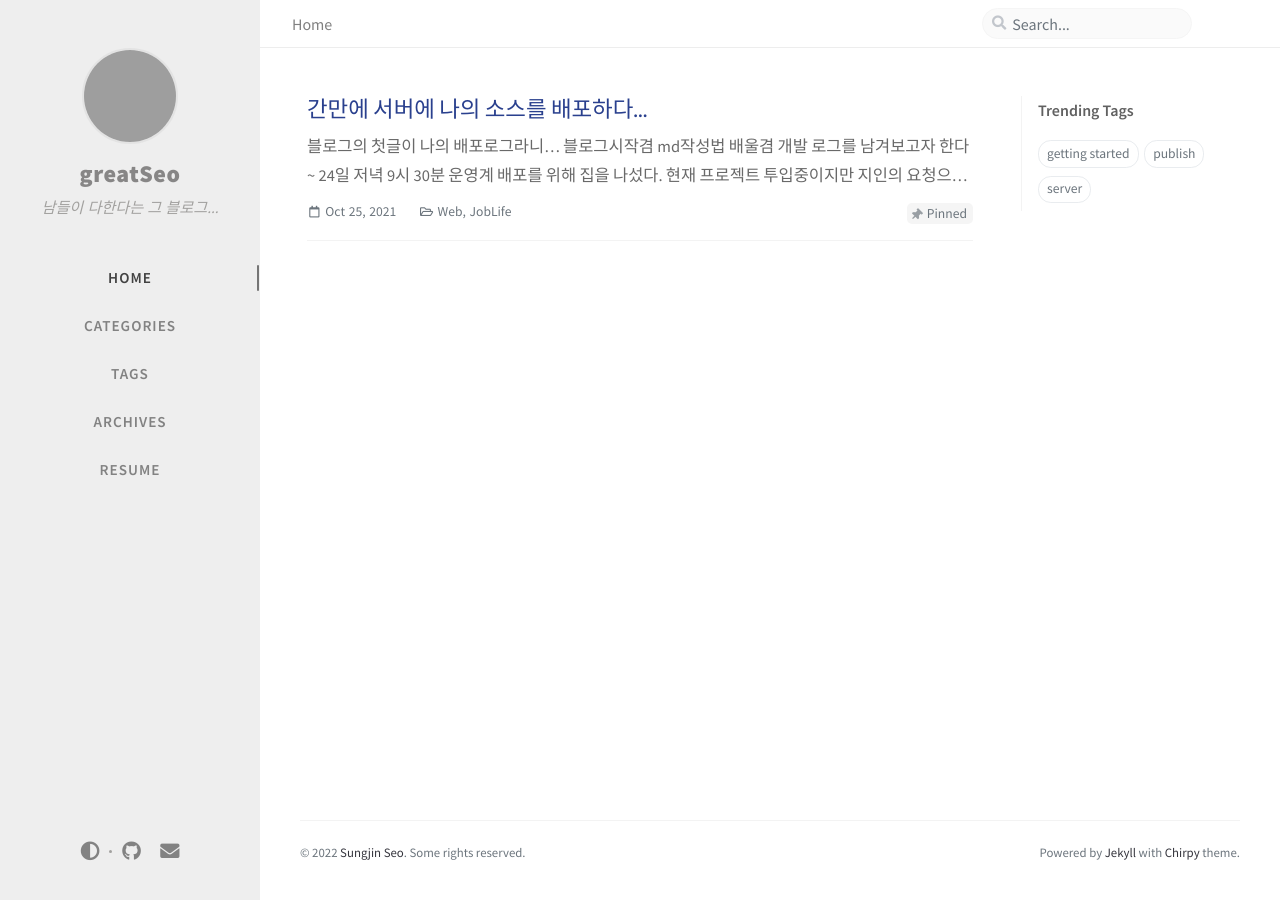
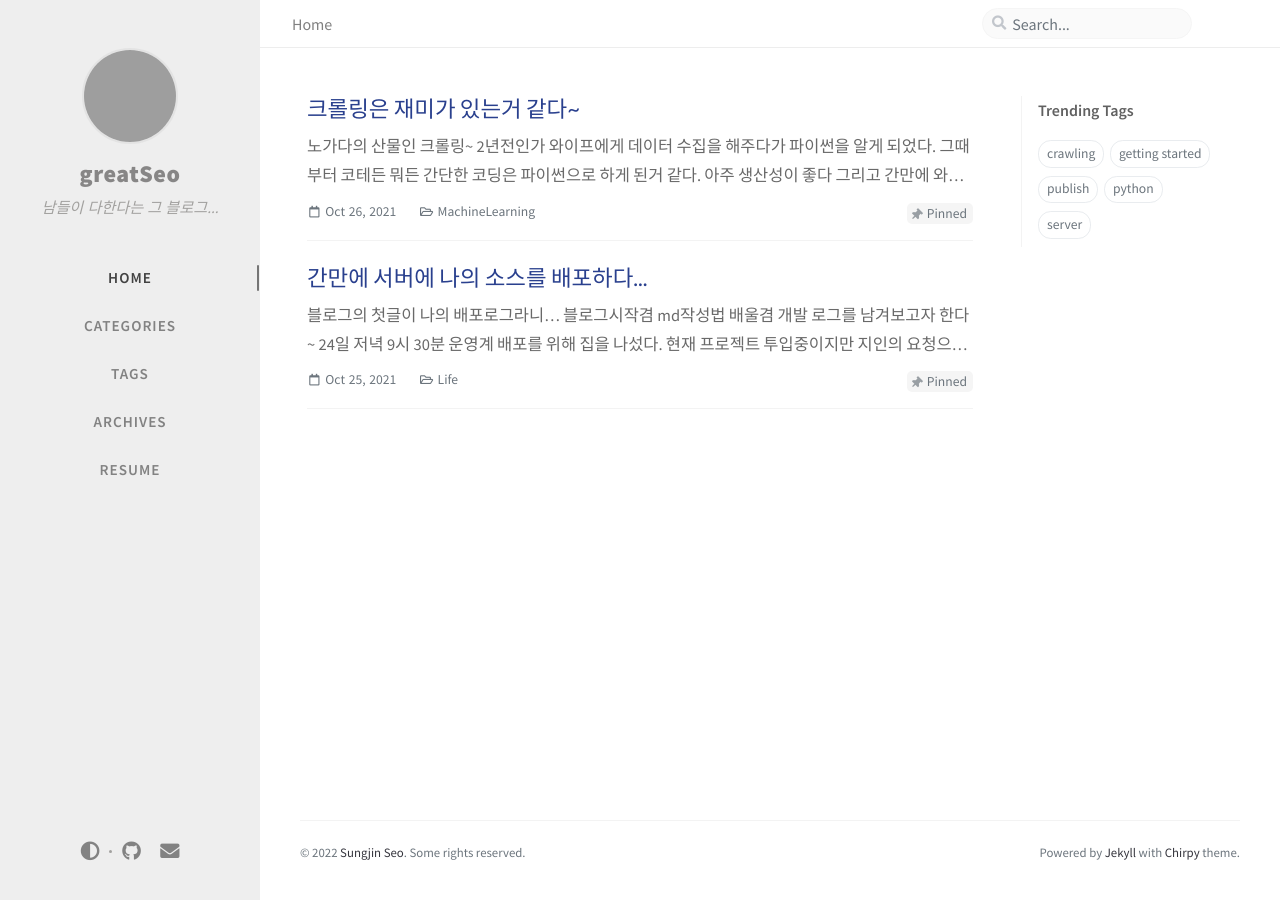
Before and after one commit to sungjinseo/sungjinseo.github.io, a Jekyll site: the page built from index.html, in a window 1280 px wide. Built offline with Jekyll 4.4.1, drawn with Linux system fonts in a browser that asks for light colours; nearby versions of some CDN libraries; comment, search, counter and statistics services are not loaded; grey boxes are pictures that could not be loaded.

Commit message:
간단한 내용업데이트

````diff
--- a/_data/resume/selfmanage.yml
+++ b/_data/resume/selfmanage.yml
@@ -1,6 +1,6 @@
 - layout: left
   name: Certifications
-  link: https://sungjinseo.github.io/
+  link: https://url.kr/3bkgsp
   quote: >
     자격증 내역
   description: | # this will include new lines to allow paragraphs
@@ -9,7 +9,7 @@
 
 - layout: left
   name: 개인 블로그
-  link: https://sungjinseo.github.io/
+  link: https://url.kr/3bkgsp
   quote: >
     개인 기술 블로그
   description: | # this will include new lines to allow paragraphs
--- a/_posts/2022-10-25-firstdevlog.md
+++ b/_posts/2022-10-25-firstdevlog.md
@@ -2,8 +2,8 @@
 layout: post
 title: "간만에 서버에 나의 소스를 배포하다..."
 author: "sungjin seo"
-date: 2021-10-25 16:42:00 +0900
-categories: [Web, JobLife]
+date: 2021-10-25 09:42:00 +0900
+categories: [Life]
 tags: [server, publish]
 comments: true
 pin: true
--- /dev/null
+++ b/_posts/2022-10-26-crawling.md
@@ -0,0 +1,48 @@
+---
+layout: post
+title: "크롤링은 재미가 있는거 같다~"
+author: "sungjin seo"
+date: 2021-10-26 10:26:00 +0900
+categories: [MachineLearning]
+tags: [python, crawling]
+comments: true
+pin: true
+---
+
+# 노가다의 산물인 크롤링~
+
+> 2년전인가 와이프에게 데이터 수집을 해주다가 파이썬을 알게 되었다.
+>
+> 그때부터 코테든 뭐든 간단한 코딩은 파이썬으로 하게 된거 같다. 아주 생산성이 좋다
+>
+> 그리고 간만에 와이프가 크롤링을 해달라면 요청을 하였다.
+>
+>
+
+파이썬 3.9이하 넘파이가 지원이 안됨
+노드
+디펜던시 인젝션
+익스프레스
+테스틐코드
+백엔드 노드..???ㅎ
+아파트 공공데이터에서 캡챠 호출부분에 대한 네트워크 분석이 한번핑료
+???count??주소였던걸로?
+
+
+
+```console
+$ pip install jupyterlab
+```
+
+```console
+$ pip install CaptchaCracker
+```
+
+```console
+$ pip install numpy==1.19.5 tensorflow==2.5.0
+```
+
+## 혼자 해볼것
+1. 캡챠이미지를 머신러닝을 통해 학습시켜 자동으로 캡챠를 입력할 수 있게 개선해보자
+
+[crawling]: https://github.com/sungjinseo/wife_crawling
````
